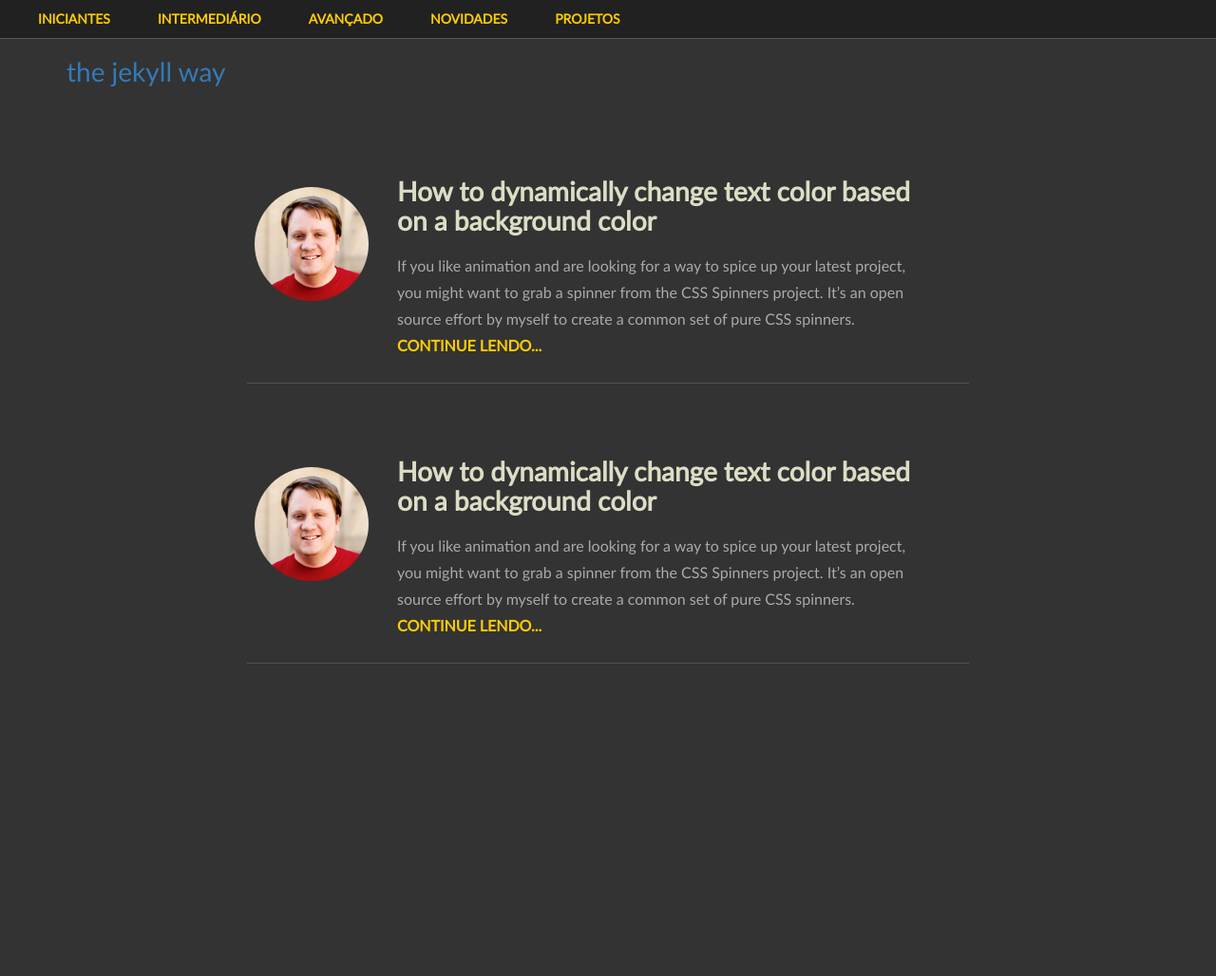
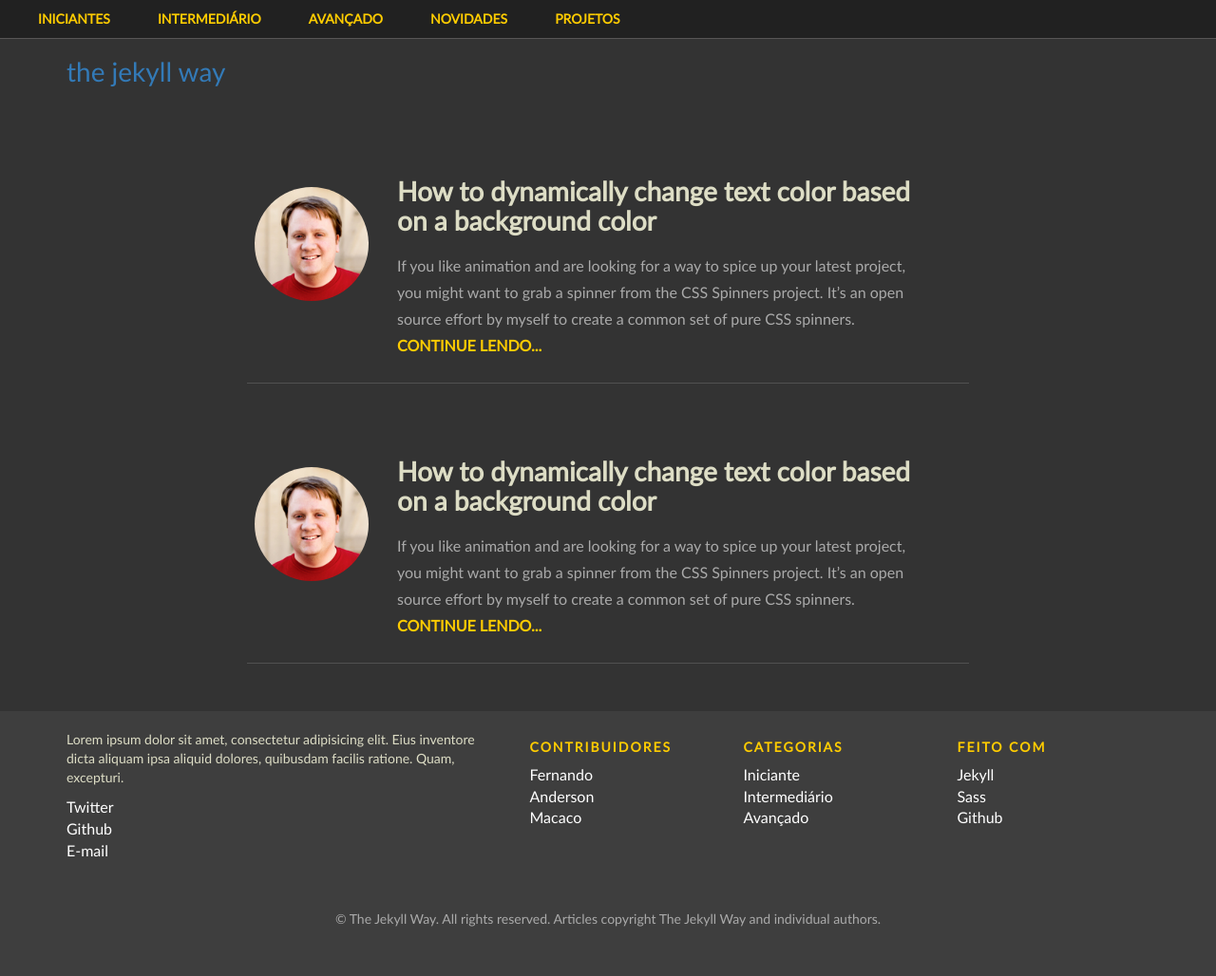
Before and after one commit to thejekyllway/thejekyllway.github.io, a Jekyll site: the page built from index.html, in a window 1280 px wide. Shown: the whole page at 95% size. Built offline with Jekyll 4.4.1, drawn with Linux system fonts in a browser that asks for light colours; before the commit the page ends 900 px from its top, so only the background shows below that.

Commit message:
Estrutura footer

```diff
--- a/_includes/footer.html
+++ b/_includes/footer.html
@@ -0,0 +1,46 @@
+<footer class="footer">
+	<div class="container">
+		<div class="row">
+			<div class="col-md-5">
+			<p class="about">Lorem ipsum dolor sit amet, consectetur adipisicing elit. Eius inventore dicta aliquam ipsa aliquid dolores, quibusdam facilis ratione. Quam, excepturi.</p>
+
+			<ul>
+				<li><a href="#" class="link_footer">Twitter</a></li>
+				<li><a href="#" class="link_footer">Github</a></li>
+				<li><a href="#" class="link_footer">E-mail</a></li>
+			</ul>
+			</div>
+
+			<div class="col-md-2 widget_footer">
+				<h4 class="title_widget">Contribuidores</h4>
+				<ul>
+					<li><a href="#" class="link_footer">Fernando</a></li>
+					<li><a href="#" class="link_footer">Anderson</a></li>
+					<li><a href="#" class="link_footer">Macaco</a></li>
+				</ul>
+			</div>
+
+			<div class="col-md-2 widget_footer">
+				<h4 class="title_widget">Categorias</h4>
+				<ul>
+					<li><a href="#" class="link_footer">Iniciante</a></li>
+					<li><a href="#" class="link_footer">Intermediário</a></li>
+					<li><a href="#" class="link_footer">Avançado</a></li>
+				</ul>
+			</div>
+
+			<div class="col-md-2 widget_footer">
+				<h4 class="title_widget">Feito com</h4>
+				<ul>
+					<li><a href="#" class="link_footer">Jekyll</a></li>
+					<li><a href="#" class="link_footer">Sass</a></li>
+					<li><a href="#" class="link_footer">Github</a></li>
+				</ul>
+			</div>
+
+			<div class="copyright col-md-12">
+				<span>© The Jekyll Way. All rights reserved. Articles copyright The Jekyll Way and individual authors.</span>
+			</div>
+		</div>
+	</div>
+</footer>
```
Also changed, not shown: _sass/modules/_components.scss (+7 -0 lines), _sass/modules/_vars.scss (+7 -0 lines), _sass/partials/_footer.scss (+23 -0 lines), assets/css/main.css.
